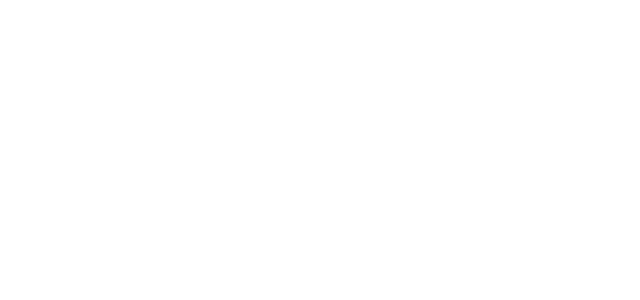
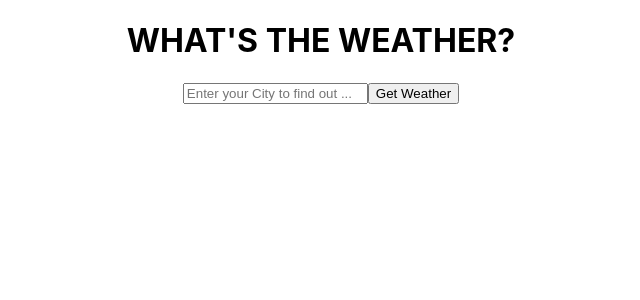
Before and after one commit to GSG-K3/react-weather, a React (Create React App) app: page / in a window 1280 px wide. Shown: the top 300 px of the page, without its empty margins (319-959 px from the left). Built offline with nearby package versions, Linux system fonts and the light colour scheme; no server answers.

Commit message:
location files #8

```diff
--- a/src/App.js
+++ b/src/App.js
@@ -1,15 +1,42 @@
-import React ,{Component}from 'react';
-import './App.css';
+import React, { Component } from "react";
+import "./App.css";
+import SearchLocation from "./component/SearchLocation";
+class App extends Component {
+  state = {
+    lat: null,
+    log: null,
+    cityName:"",
+    temperature:"",
+    weather:"",
+    icon:"",
+    wind_speed:"",
+    Humidity:""
+  };
+  componentDidMount() {
 
-class App extends Component{
-      render(){
-      return (
-        <div className="App">
+    if (navigator.geolocation) {
+      navigator.geolocation.getCurrentPosition(position => {
+        console.log(position, "position");
+        let latitude = position.coords.latitude;
+        let longitude = position.coords.longitude;
+        this.setState=({lat:latitude,log:longitude})
+
+      });
+
+    // this.getWeather();
+    }
 
 
-        </div>
-      );
   }
+  render() {
+    return (
+      <div className="App">
+        <h1> WHAT'S THE WEATHER? </h1>
+        <SearchLocation city={this.state.cityName} onSubmit={this.getWeather}/>
+      </div>
+    );
+  }
+
 }
 
 export default App;
--- /dev/null
+++ b/src/component/SearchLocation.js
@@ -0,0 +1,31 @@
+import React, { Component } from 'react'
+class SearchLocation extends Component {
+    state = {
+        city: ''
+    }
+    inputChange = (e) => {
+        const cityName = e.target.value;
+        this.setState({ city: cityName});
+        console.log(cityName);
+    }
+    submitLocation = (e) => {
+        e.preventDefault();
+        console.log('submit', this.state.city);
+        document.getElementById('SearchLocation').value = '';
+        this.props.onSubmit(this.state.city);
+
+    }
+
+
+    render() {
+        return <div className='LocationContainer'>
+            <form onSubmit ={(e) => this.submitLocation(e)}>
+                <input className='InputText' id='SearchLocation'placeholder="Enter your City to find out ..."
+                 onChange={(e) => this.inputChange(e)} type="text"></input>
+                <button className='SearchButton' type="submit" > Get Weather </button>
+            </form>
+
+        </div>
+    }
+}
+export default SearchLocation;
```
Also changed, not shown: src/component/GetLocation.js (added, +24 -0 lines), public/logo192.png (deleted), public/logo512.png (deleted), public/robots.txt (deleted).
